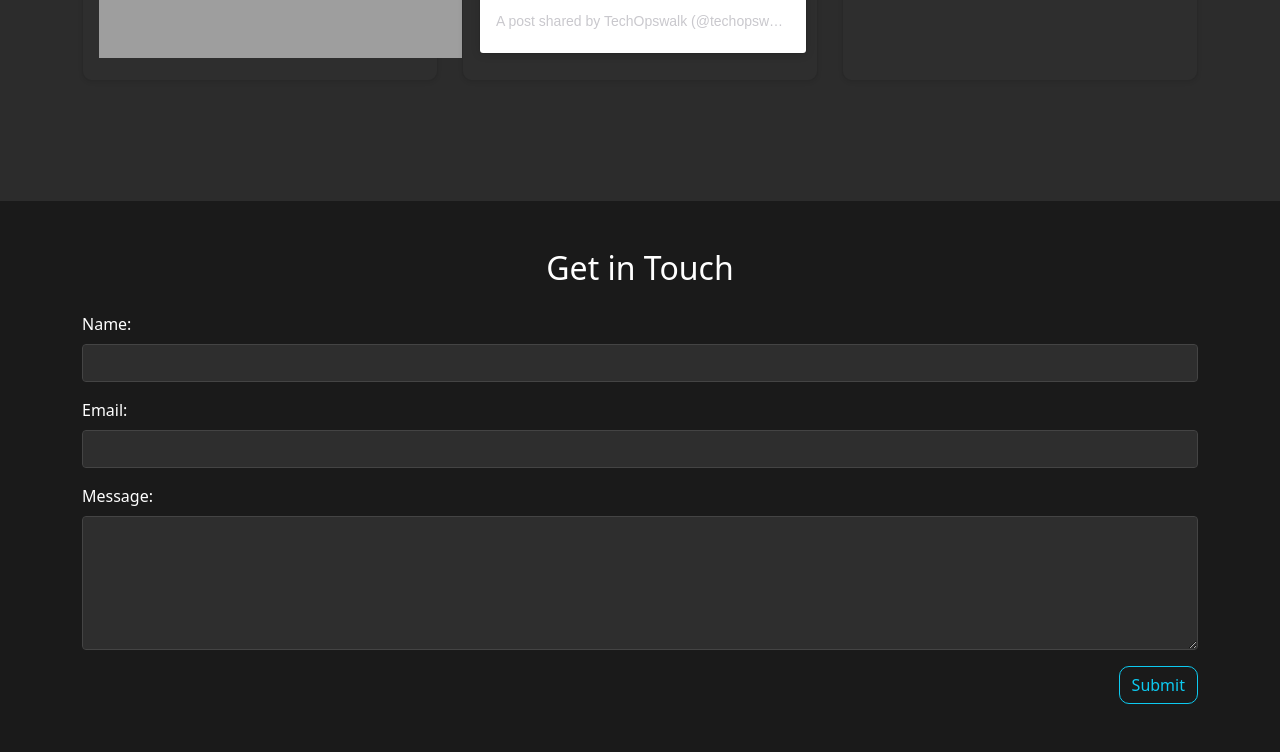
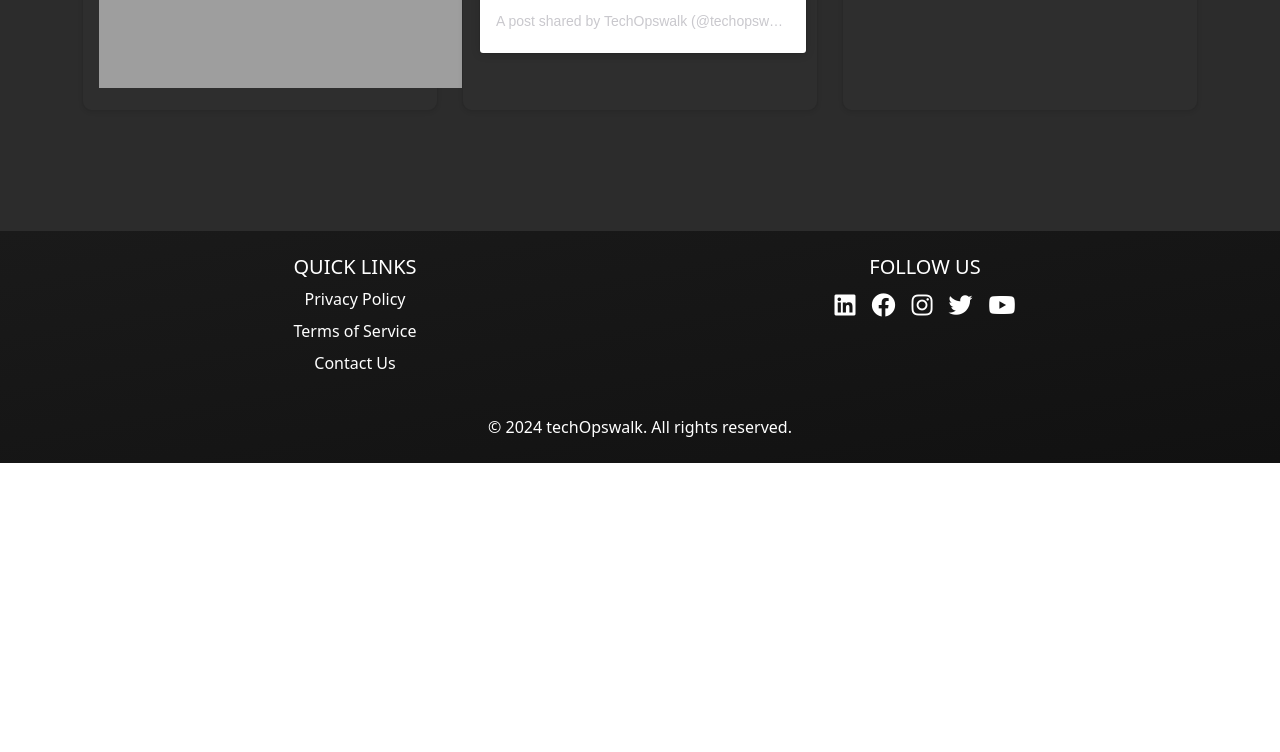
Before and after one commit to techoswalk/techoswalk.github.io, a plain HTML site: page blog.html in a window 1280 px wide. Shown: the part 878-1630 px from the top of the page. After the commit the page ends 1341 px from the top, so only its background shows below. Drawn offline with nearby package versions, Linux system fonts and the light colour scheme; grey boxes are pictures that could not be loaded; a script that the page names is missing.

Commit message:
Add files via upload

```diff
--- a/blog.html
+++ b/blog.html
@@ -7,14 +7,17 @@
     <title>AI-Powered Models Blog | Latest Insights & Innovations in AI</title>
 
     <!-- SEO Meta Tags -->
-    <meta name="description" content="Discover the latest advancements in AI-powered models, tutorials, and insights. Stay updated with cutting-edge innovations in artificial intelligence and machine learning.">
-    <meta name="keywords" content="AI, artificial intelligence, machine learning, AI models, AI tutorials, AI blog, innovations in AI, technology blog">
+    <meta name="description"
+        content="Discover the latest advancements in AI-powered models, tutorials, and insights. Stay updated with cutting-edge innovations in artificial intelligence and machine learning.">
+    <meta name="keywords"
+        content="AI, artificial intelligence, machine learning, AI models, AI tutorials, AI blog, innovations in AI, technology blog">
     <meta name="author" content="Pahuldeep Singh">
 
     <!-- Open Graph / Facebook -->
     <meta property="og:type" content="website">
     <meta property="og:title" content="AI-Powered Models Blog | Latest Insights & Innovations in AI">
-    <meta property="og:description" content="Discover the latest advancements in AI-powered models, tutorials, and insights. Stay updated with cutting-edge innovations in artificial intelligence and machine learning.">
+    <meta property="og:description"
+        content="Discover the latest advancements in AI-powered models, tutorials, and insights. Stay updated with cutting-edge innovations in artificial intelligence and machine learning.">
     <meta property="og:image" content="URL-to-your-featured-image.jpg">
     <meta property="og:url" content="https://www.yourwebsite.com/">
     <meta property="og:site_name" content="AI-Powered Models Blog">
@@ -22,7 +25,8 @@
     <!-- Twitter -->
     <meta property="twitter:card" content="summary_large_image">
     <meta property="twitter:title" content="AI-Powered Models Blog | Latest Insights & Innovations in AI">
-    <meta property="twitter:description" content="Stay updated with cutting-edge advancements in AI-powered models, tutorials, and insights in AI and machine learning.">
+    <meta property="twitter:description"
+        content="Stay updated with cutting-edge advancements in AI-powered models, tutorials, and insights in AI and machine learning.">
     <meta property="twitter:image" content="URL-to-your-featured-image.jpg">
     <meta property="twitter:url" content="https://www.yourwebsite.com/">
 
@@ -80,7 +84,7 @@
     <main>
         <section class="intro py-5 text-center text-white" style="background-color: #000">
             <div class="container">
-                <h1 class="display-4">AI-Powered Models Blog</h1>
+                <h1 class="display-4">TechOpswalk Blog</h1>
                 <p class="lead">Stay updated with the latest advancements in AI.</p>
             </div>
         </section>
@@ -98,30 +102,35 @@
                 <div class="row justify-content-center">
                     <!-- YouTube Playlist -->
                     <div class="col-md-4 mb-4">
-                        <div class="card h-100 text-center shadow-sm" style="background-color: #2e2e2e; border-radius: 10px;">
+                        <div class="card h-100 text-center shadow-sm"
+                            style="background-color: #2e2e2e; border-radius: 10px;">
                             <div class="card-body">
                                 <h3 class="card-title" style="color: #ff0000;">YouTube Playlist</h3>
-                                <iframe width="560" height="350" src="https://www.youtube.com/embed/cpq287p7d-o?si=lS5D1LxtIC3Kn_Eu" title="YouTube video player" frameborder="0" allow="accelerometer; autoplay; clipboard-write; encrypted-media; gyroscope; picture-in-picture; web-share" referrerpolicy="strict-origin-when-cross-origin" allowfullscreen></iframe>
+                                <iframe width="380" height="380"
+                                    src="https://www.youtube.com/embed/cpq287p7d-o?si=lS5D1LxtIC3Kn_Eu"
+                                    title="YouTube video player" frameborder="0"
+                                    allow="accelerometer; autoplay; clipboard-write; encrypted-media; gyroscope; picture-in-picture; web-share"
+                                    referrerpolicy="strict-origin-when-cross-origin"></iframe>
                             </div>
                         </div>
                     </div>
 
                     <!-- Instagram -->
                     <div class="col-md-4 mb-4">
-                        <div class="card h-100 text-center shadow-sm" style="background-color: #2e2e2e; border-radius: 10px;">
+                        <div class="card h-100 text-center shadow-sm"
+                            style="background-color: #2e2e2e; border-radius: 10px;">
                             <div class="card-body">
                                 <h3 class="card-title" style="color: #007bff;">Instagram Feed</h3>
-
                                 <blockquote class="instagram-media" data-instgrm-captioned
                                     data-instgrm-permalink="https://www.instagram.com/p/DAb2WLMTwzq/?utm_source=ig_embed&amp;utm_campaign=loading"
                                     data-instgrm-version="14"
                                     style=" background:#FFF; border:0; border-radius:3px; box-shadow:0 0 1px 0 rgba(0,0,0,0.5),0 1px 10px 0 rgba(0,0,0,0.15); margin: 1px; max-width:540px; min-width:326px; padding:0; width:99.375%; width:-webkit-calc(100% - 2px); width:calc(100% - 2px);">
                                     <div style="padding:16px;"> <a
                                             href="https://www.instagram.com/p/DAb2WLMTwzq/?utm_source=ig_embed&amp;utm_campaign=loading"
+                                            style=" background:#FFFFFF; line-height:0; padding:0 0; text-align:center; text-decoration:none; width:100%;"
                                             target="_blank">
                                             <div style="padding: 19% 0;"></div>
-                                            <div style="display:block; height:50px; margin:0 auto 12px; width:50px;">
-                                                <svg width="50px" height="50px"
+                                            <div style="display:block; height:50px; margin:0 auto 12px; width:50px;"><svg width="50px" height="50px"
                                                     viewBox="0 0 60 60" version="1.1" xmlns="https://www.w3.org/2000/svg"
                                                     xmlns:xlink="https://www.w3.org/1999/xlink">
                                                     <g stroke="none" stroke-width="1" fill="none" fill-rule="evenodd">
@@ -140,7 +149,6 @@
                                                     View this post on Instagram</div>
                                             </div>
                                             <div style="padding: 12.5% 0;"></div>
-
                                         </a>
                                         <p
                                             style=" color:#c9c8cd; font-family:Arial,sans-serif; font-size:14px; line-height:17px; margin-bottom:0; margin-top:8px; overflow:hidden; padding:8px 0 7px; text-align:center; text-overflow:ellipsis; white-space:nowrap;">
@@ -149,7 +157,6 @@
                                                 target="_blank">A post shared by TechOpswalk (@techopswalk)</a></p>
                                     </div>
                                 </blockquote>
-
                                 <script async src="//www.instagram.com/embed.js"></script>
 
                             </div>
@@ -158,19 +165,18 @@
 
                     <!-- Medium -->
                     <div class="col-md-4 mb-4">
-                        <div class="card h-100 text-center shadow-sm" style="background-color: #2e2e2e; border-radius: 10px;">
+                        <div class="card h-100 text-center shadow-sm"
+                            style="background-color: #2e2e2e; border-radius: 10px;">
                             <div class="card-body">
                                 <h3 class="card-title" style="color: #6c757d;">Latest on Medium</h3>
                                 <div id="retainable-rss-embed"
                                     data-rss="https://medium.com/@pahuldeep100/deep-mathematics-with-mizar-digital-math-library-7fde434bcb45"
-                                    data-maxcols="3"
-                                    data-layout="grid
-                                    data-poststyle="inline"
-                                    data-readmore="Read the rest"
-                                    data-buttonclass="btn btn-primary"
-                                    data-offset="-100">
+                                    data-maxcols="3" data-layout="grid"
+                                    data-poststyle="inline" data-readmore="Read the rest"
+                                    data-buttonclass="btn btn-primary" data-offset="-100">
                                 </div>
-                                <script src="https://www.twilik.com/assets/retainable/rss-embed/retainable-rss-embed.js"></script>
+                                <script
+                                    src="https://www.twilik.com/assets/retainable/rss-embed/retainable-rss-embed.js"></script>
 
                             </div>
                         </div>
@@ -180,29 +186,46 @@
 
         </section>
 
-        <section id="contact" class="section py-5 text-white" style="background-color: #1a1a1a;">
-            <div class="container">
-                <h2 class="text-center mb-4">Get in Touch</h2>
-                <form class="contact-form">
-                    <div class="form-group mb-3">
-                        <label for="name" class="form-label">Name:</label>
-                        <input type="text" id="name" name="name" class="form-control" required style="background-color: #2e2e2e; border: 1px solid #444;">
+    </main>
+
+    <footer class="bg-dark text-white py-4"
+        style="background-image: linear-gradient(to bottom right, #1a1a1a, #111111);">
+        <div class="container text-center">
+            <div class="row mb-4">
+                <div class="col-md-6 mb-3 mb-md-0">
+                    <h5 class="text-uppercase">Quick Links</h5>
+                    <ul class="list-unstyled">
+                        <li class="mb-2"><a href="privacy.html" class="text-white text-decoration-none">Privacy
+                                Policy</a></li>
+                        <li class="mb-2"><a href="terms_of_service.html" class="text-white text-decoration-none">Terms
+                                of Service</a></li>
+                        <li class="mb-2"><a href="contact.html" class="text-white text-decoration-none">Contact Us</a>
+                        </li>
+                    </ul>
+                </div>
+                <div class="col-md-6">
+                    <h5 class="text-uppercase">Follow Us</h5>
+                    <div class="d-flex justify-content-center">
+                        <a href="https://www.linkedin.com/company/techopswalk/posts/?viewAsMember=true" target="_blank"
+                            class="text-white me-3 fs-4"><i class="fab fa-linkedin"></i></a>
+                        <a href="https://www.facebook.com/profile.php?id=61557305109802&sk=about" target="_blank"
+                            class="text-white me-3 fs-4"><i class="fab fa-facebook"></i></a>
+                        <a href="https://www.instagram.com/techopswalk/" target="_blank" class="text-white me-3 fs-4"><i
+                                class="fab fa-instagram"></i></a>
+                        <a href="https://twitter.com/techopswalk" target="_blank" class="text-white me-3 fs-4"><i
+                                class="fab fa-twitter"></i></a>
+                        <a href="https://www.youtube.com/@Techopswalk" target="_blank" class="text-white fs-4"><i
+                                class="fab fa-youtube"></i></a>
                     </div>
-                    <div class="form-group mb-3">
-                        <label for="email" class="form-label">Email:</label>
-                        <input type="email" id="email" name="email" class="form-control" required style="background-color: #2e2e2e; border: 1px solid #444;">
-                    </div>
-                    <div class="form-group mb-3">
-                        <label for="message" class="form-label">Message:</label>
-                        <textarea id="message" name="message" class="form-control" rows="5" required style="background-color: #2e2e2e; border: 1px solid #444;"></textarea>
-                    </div>
-                    <div class="text-end">
-                        <button type="submit" class="btn btn-outline-info" style="border-radius: 10px;">Submit</button>
-                    </div>
-                </form>
+                </div>
             </div>
-        </section>
-    </main>
+            <div class="row">
+                <div class="col-12">
+                    <p class="mb-0">&copy; 2024 techOpswalk. All rights reserved.</p>
+                </div>
+            </div>
+        </div>
+    </footer>
 
     <script src="https://cdn.jsdelivr.net/npm/bootstrap@5.1.3/dist/js/bootstrap.bundle.min.js"></script>
 </body>
```
